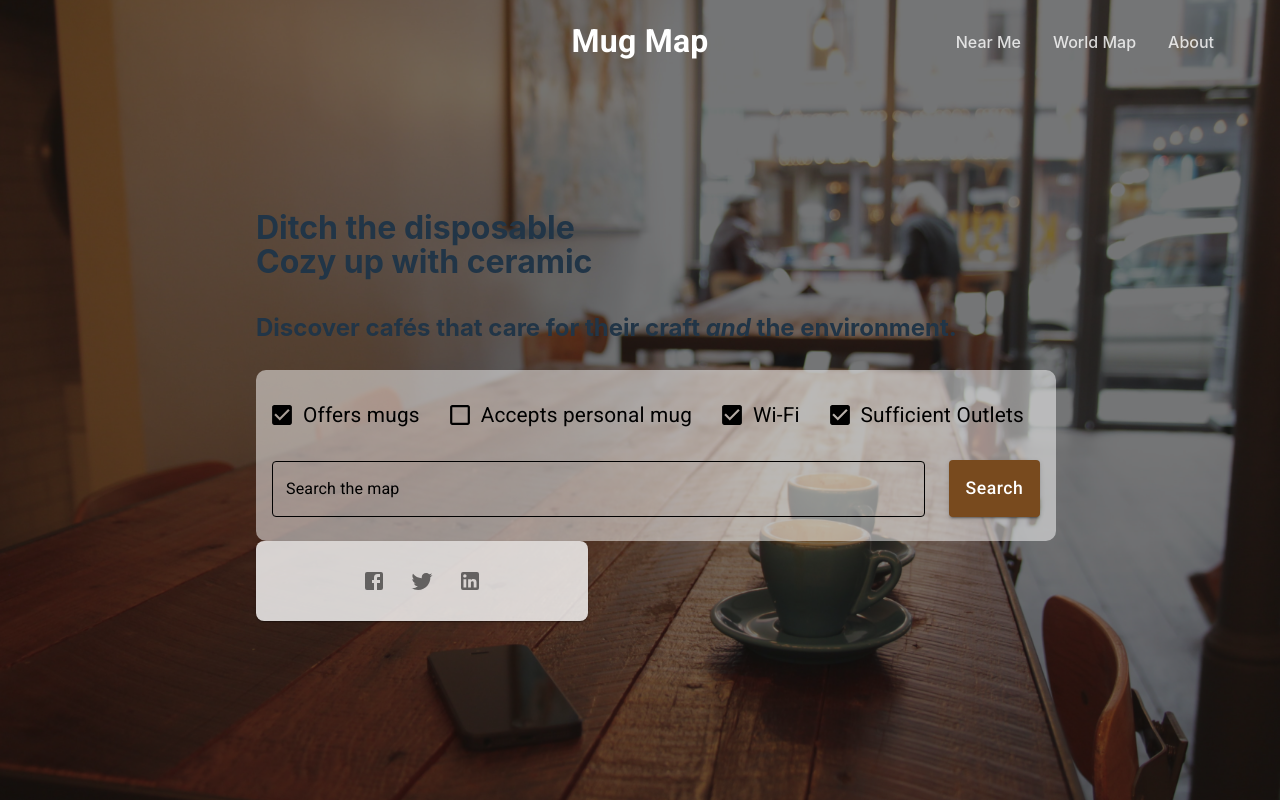
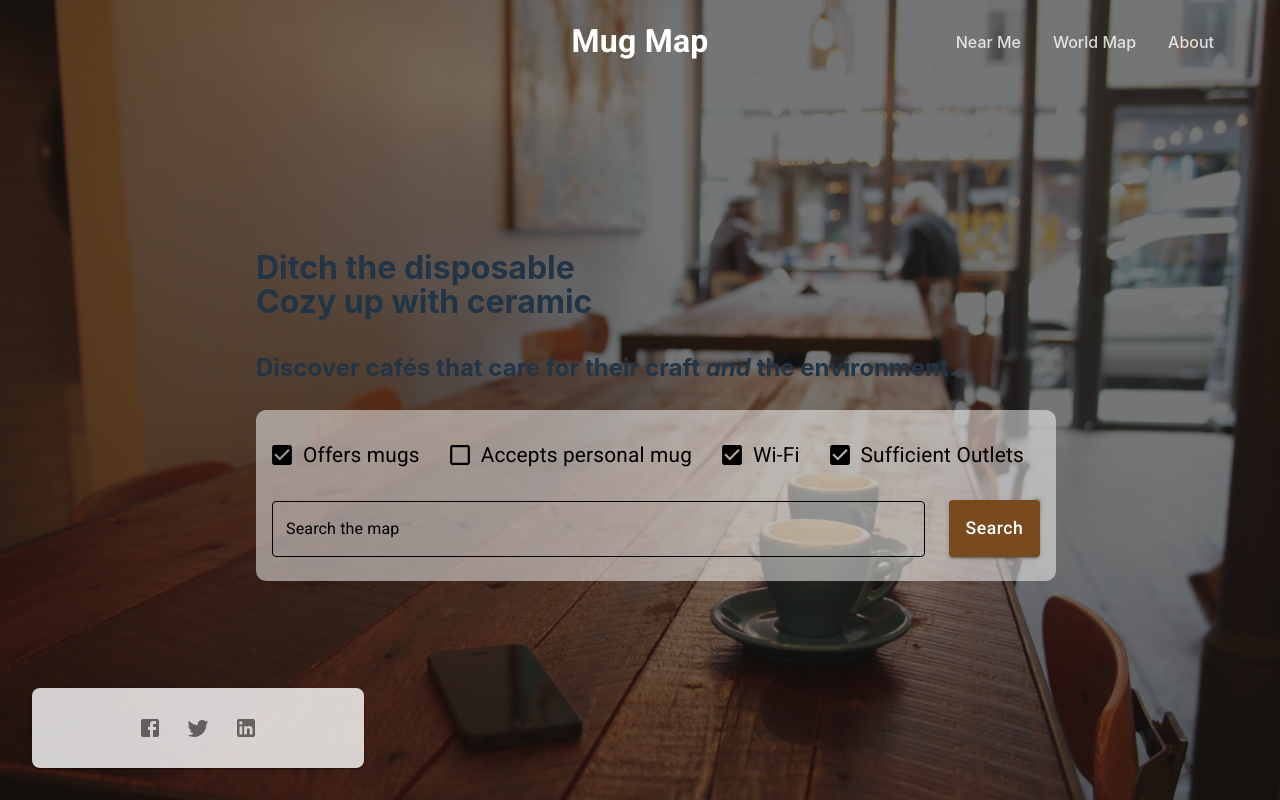
Before and after one commit to SeanPhilippi/mug-map, a React (Vite) app: page / in a window 1280 px wide. Built offline with nearby package versions, Linux system fonts and the light colour scheme.

Commit message:
alignment for SocialMediaPanel fixed

```diff
--- a/src/components/screens/Home/Home.tsx
+++ b/src/components/screens/Home/Home.tsx
@@ -15,14 +15,9 @@ const useStyles = makeStyles({
     alignItems: 'center',
   },
   overlay: {
-    // position: 'absolute',
-    position: 'relative',
+    position: 'absolute',
     width: '100%',
     height: '100%',
-    top: 0,
-    bottom: 0,
-    left: 0,
-    right: 0,
     backgroundColor: 'rgba(0, 0, 0, 0.5)',
     display: 'flex',
     justifyContent: 'center',
@@ -41,12 +36,6 @@ const useStyles = makeStyles({
     fontSize: '1.5rem',
     fontWeight: 'bold',
   },
-  socialMediaPanel: {
-    position: 'absolute',
-    top: 0,
-    left: 0,
-    zIndex: 1,
-  }
 });
 
 const Home = () => {
@@ -65,7 +54,7 @@ const Home = () => {
             Discover cafés that care for their craft <i>and</i> the environment.
           </p>
           <Search />
-          <SocialMediaPanel className={classes.socialMediaPanel} />
+          <SocialMediaPanel />
         </div>
       </div>
     </div>
--- a/src/components/screens/Home/SocialMediaPanel.tsx
+++ b/src/components/screens/Home/SocialMediaPanel.tsx
@@ -11,6 +11,10 @@ const useStyles = makeStyles({
     backgroundColor: 'rgba(255, 255, 255, 0.8)',
     width: '300px',
     padding: '16px',
+    position: 'absolute',
+    bottom: '2rem',
+    left: '2rem',
+    zIndex: 1,
   },
 });
 
```
